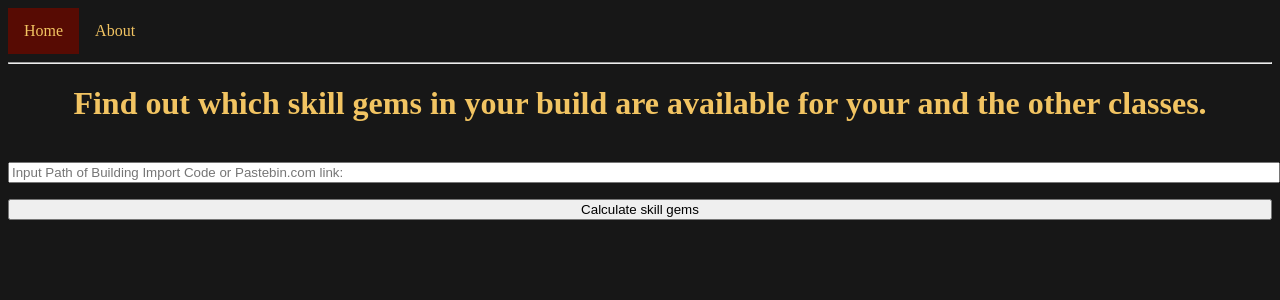
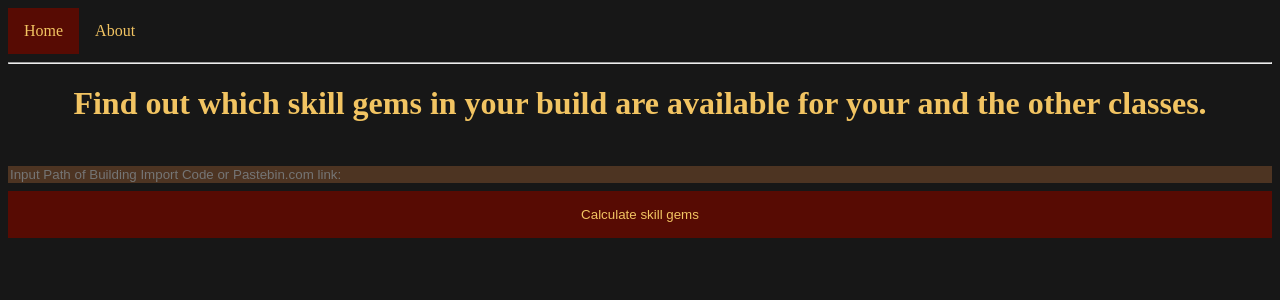
Before and after one commit to ppoelzl/PathOfExileLevelingHelper, a Flask app: page / in a window 1280 px wide. Shown: the top 300 px of the page. Run offline with Flask 2, Linux system fonts and the light colour scheme.

Commit message:
Added styling to input forms.

```diff
--- a/static/style.css
+++ b/static/style.css
@@ -38,6 +38,23 @@
 input {
     width: 100%;
 }
+input[type=text] {
+    background-color: #4d3422;
+    border: none;
+    color: #a38d6d;
+    margin: 4px 0;
+    box-sizing: border-box;
+}
+input[type=button], input[type=submit], input[type=reset] {
+    background-color: #570b03;
+    border: none;
+    color: #f2c462;
+    padding: 16px 32px;
+    text-decoration: none;
+    margin: 4px 0;
+    cursor: pointer;
+    box-sizing: border-box;
+}
 table {
     border-collapse: collapse;
     width: 33%;
@@ -55,4 +72,5 @@
 }
 p {
     color: #a38d6d;
+    margin: 0;
 }
--- a/templates/index.html
+++ b/templates/index.html
@@ -5,12 +5,16 @@
 <form action="" method="post" novalidate>
     {{ form.hidden_tag() }}
     <p>
-        {{ form.import_code.label }}<br>
-        {{ form.import_code(placeholder=form.import_code.description, size=form.import_code.description|length) }}<br>
+        {{ form.import_code.label }}
+        <br>
+        {{ form.import_code(placeholder=form.import_code.description) }}
+        <br>
         {% for error in form.import_code.errors %}
             <span style="color: red;">[{{ error }}]</span>
         {% endfor %}
     </p>
-    <p>{{ form.submit() }}</p>
+    <p>
+        {{ form.submit() }}
+    </p>
 </form>
 {%  endblock content %}
```
